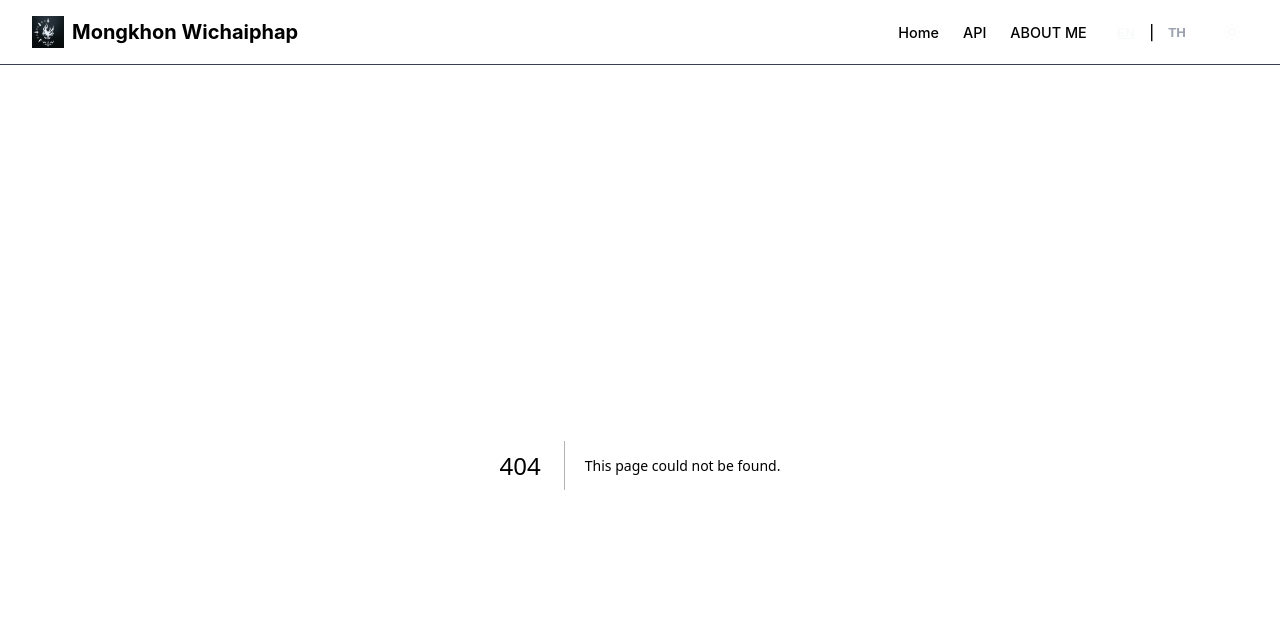
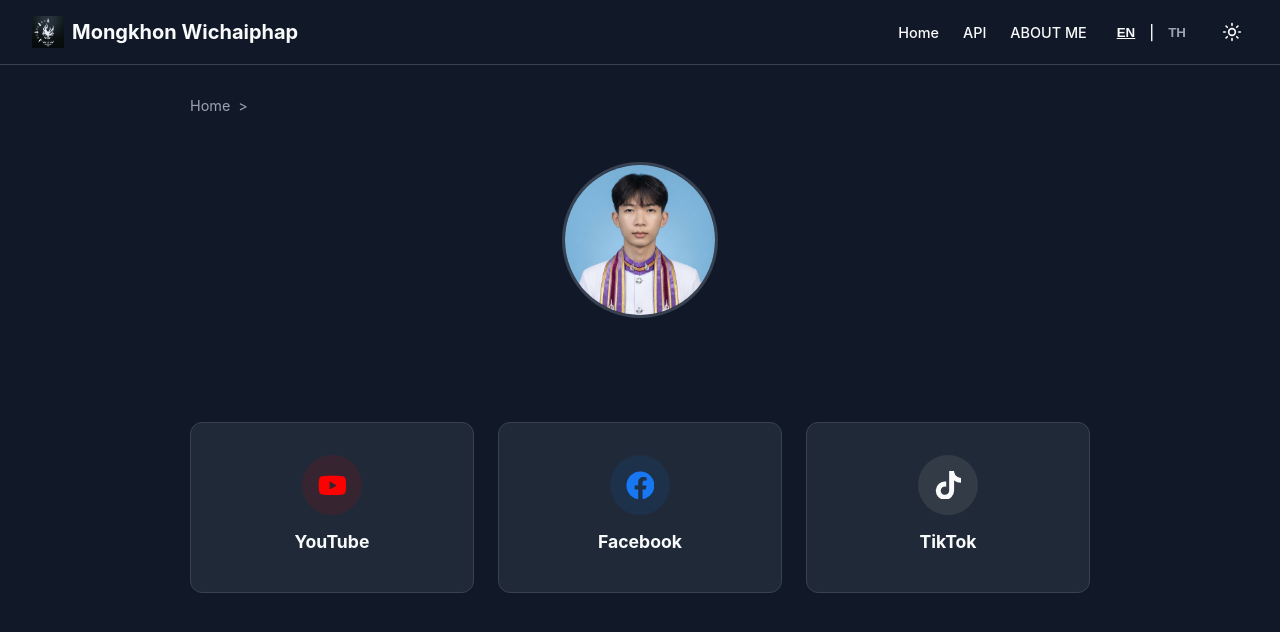
Before and after one commit to Mongkhon-w/Portfolio, a Next.js app in the folder frontend/: page /about in a window 1280 px wide. Before the commit this address had no page. Shown: the top 632 px of the page. Built offline with nearby package versions, Linux system fonts and the light colour scheme.

Commit message:
update page

```diff
--- /dev/null
+++ b/frontend/app/about/page.tsx
@@ -0,0 +1,59 @@
+'use client';
+import { useLanguage } from '@/context/LanguageContext';
+import styles from './about.module.css';
+import Image from 'next/image';
+import Link from 'next/link';
+import { FaYoutube, FaFacebook, FaTiktok } from 'react-icons/fa';
+
+export default function About() {
+  const { t } = useLanguage();
+
+  const socialLinks = [
+    { id: 1, name: 'YouTube', desc: t.ytDesc, icon: <FaYoutube />, url: '#' },
+    { id: 2, name: 'Facebook', desc: t.fbDesc, icon: <FaFacebook />, url: '#' },
+    { id: 3, name: 'TikTok', desc: t.ttDesc, icon: <FaTiktok />, url: '#' },
+  ];
+
+  return (
+    <main className={styles.container}>
+      {/* ส่วนนำทาง (Breadcrumb) */}
+      <div className={styles.breadcrumb}>
+        <Link href="/">{t.home}</Link>
+        <span>{'>'}</span>
+        <span>{t.aboutMeTitle}</span>
+      </div>
+
+      {/* ส่วนข้อมูลโปรไฟล์ */}
+      <section className={styles.profileSection}>
+        <div className={styles.imageWrapper}>
+          <Image
+            src="/Profile/profile.png" // เตรียมรูปชื่อ profile.jpg ไว้ในโฟลเดอร์ public
+            alt="Profile Image"
+            width={150}
+            height={150}
+            style={{ objectFit: 'cover' }}
+          />
+        </div>
+        <h1 className={styles.name}>{t.name}</h1>
+        <p className={styles.role}>{t.role}</p>
+        <p className={styles.affiliation}>{t.affiliation}</p>
+      </section>
+
+      {/* ส่วนช่องทางการติดต่อ */}
+      <section>
+        <h2 className={styles.contactHeading}>{t.contactHeading}</h2>
+        <div className={styles.grid}>
+          {socialLinks.map((link) => (
+            <a key={link.id} href={link.url} target="_blank" rel="noopener noreferrer" className={styles.card}>
+              <div className={styles.iconWrapper}>
+                {link.icon}
+              </div>
+              <h3 className={styles.cardTitle}>{link.name}</h3>
+              <p className={styles.cardDesc}>{link.desc}</p>
+            </a>
+          ))}
+        </div>
+      </section>
+    </main>
+  );
+}
```
